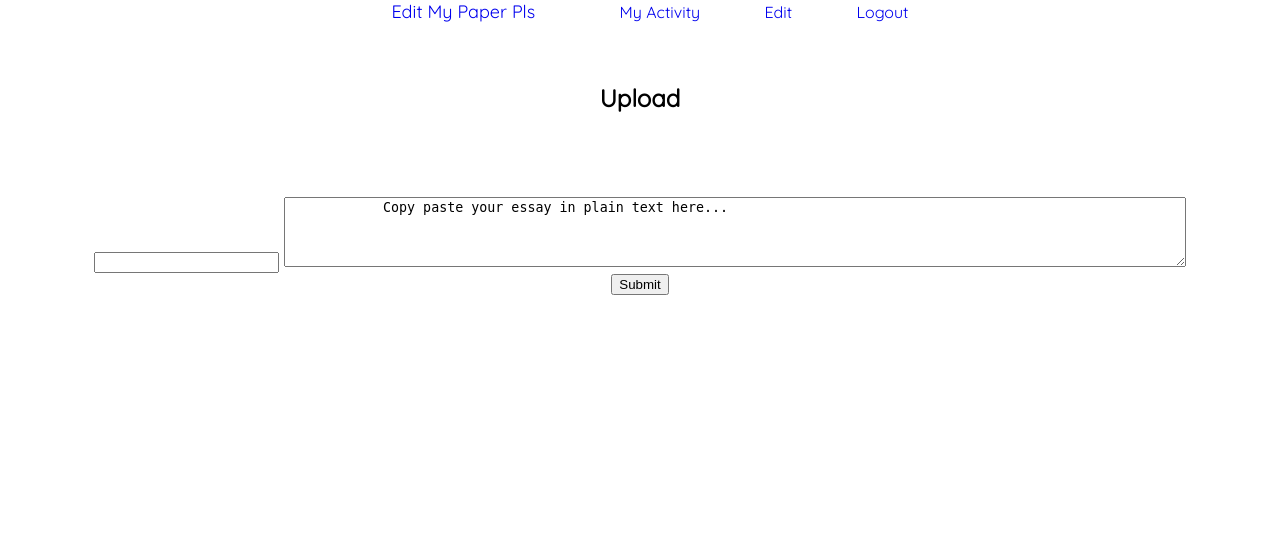
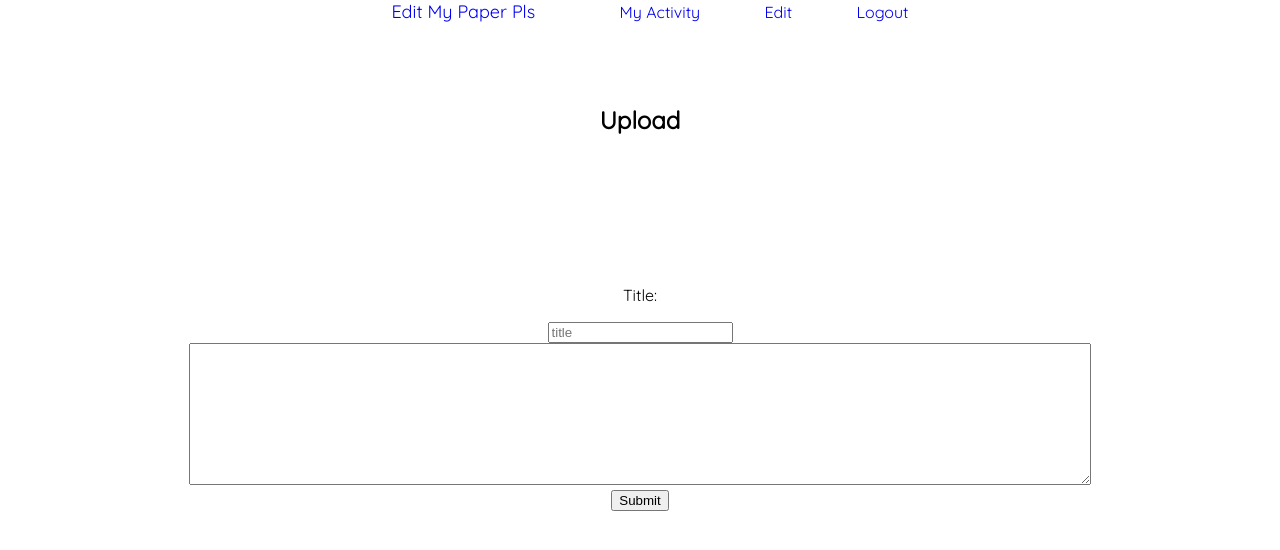
Before and after one commit to QuietImCoding/EditMyPaperPls, a Flask app: page /upload in a window 1280 px wide. Shown: the top 550 px of the page. Run offline with Flask 2, Linux system fonts and the light colour scheme.

Commit message:
BOOM B00M

```diff
--- a/templates/upload.html
+++ b/templates/upload.html
@@ -16,11 +16,13 @@
 <body>
     <h2>Upload</h2>
     <div class="content">
-        <input type="text" name="title" form="uploadform">
-        <textarea name= "content"  form="uploadform">
-            Copy paste your essay in plain text here...
+        <p>Title:</p>
+        <input type="text" placeholder= "title" name="title" form="uploadform">
+        <br/>
+        <textarea name= "content" placeholder="Copy paste your essay in plain text here..." form="uploadform">
+
         </textarea>
-        <form action="/uploadpls" id="uploadform" method="POST">
+        <form action="/upload" id="uploadform" method="POST">
             <input type="submit" name = "submit">
         </form>
 
```
